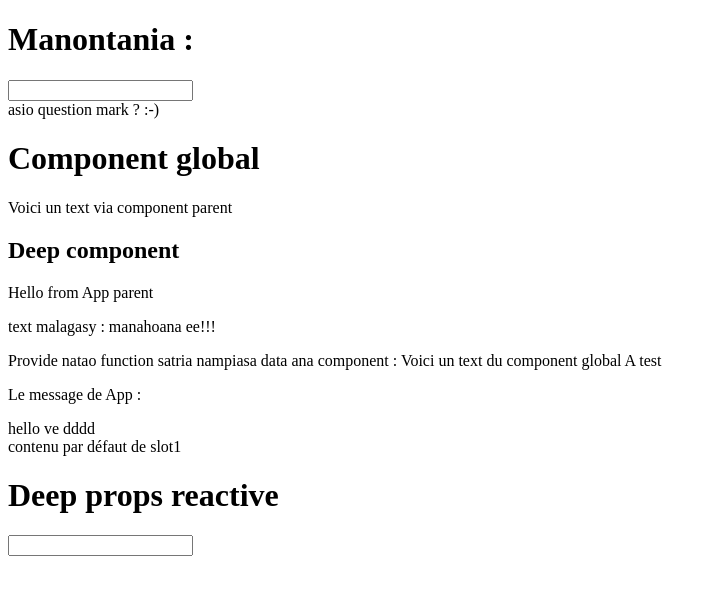
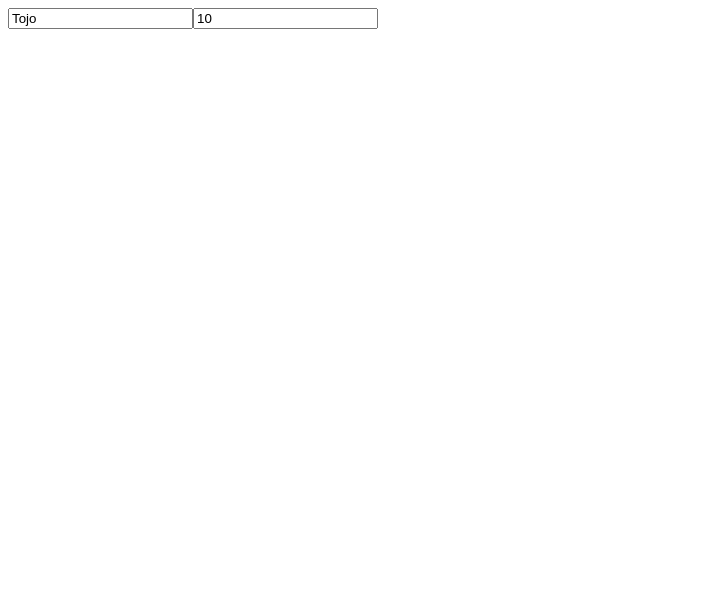
Before and after one commit to fandrianarisataGithub/Master-vue, a Vue app: page / in a window 1280 px wide. Shown: the top 594 px of the page, without its empty margins (0-715 px from the left). Built offline with nearby package versions, Linux system fonts and the light colour scheme.

Commit message:
vue watcher

```diff
--- a/src/App.vue
+++ b/src/App.vue
@@ -1,70 +1,33 @@
 <template>
     <div>
-        <h1>Manontania : </h1>
-        <div>
-            <input type="text" v-model="question">
-        </div>
-        <div class="answer">{{ answer }}</div>
-        <div v-if="gif" class="image">
-            <img :src="gif" alt="">
-        </div>
-        <div>
-            <h1>Component global</h1>
-            <ComponentA text="Voici un text via component parent"/>
-        </div>
-        <div>
-            <h1>Deep props reactive</h1>
-            <input type="text" v-model="depMsg">
-        </div>
+        <input v-model="name" type="text">
+        <input v-model="pers.age" type="text">
     </div>
 </template>
 <script>
 import { computed } from 'vue'
     export default {
-        // provide : {
-        //     messageApp : 'Hello from App parent',
-        //     arahaba : 'manahoana ee!!!'
-        // }, // modeo simple
         data(){
             return {
-                question : '',
-                answer : 'asio question mark ? :-) ',
-                loading : false,
-                gif : null,
-                depMsg : ''
-            }
-        },
-        provide(){
-            return {
-                messageApp : 'Hello from App parent',
-                arahaba : 'manahoana ee!!!',
-                depMsg : computed(() => this.depMsg)
+                name : 'Tojo',
+                pers : {
+                    name : 'Rakoto',
+                    age : 10
+                }
             }
         },
         watch : {
-            question(newQuestion){
-                if(newQuestion.includes('?')){
-                    this.getAnswer()
+            name(newValue, prevValue){
+                if(newValue !== prevValue){
+                    console.log('Vous avez changé de nom')
                 }
+            },
+            'pers.age'(newValue, prevValue){
+                if(newValue !== prevValue){
+                    console.log('Vous avez changé d\'age')
+                }
+
             }
-        },
-        methods: {
-            async getAnswer(){
-                this.loading = true;
-                this.answer = "Aoka aloha an ... :D";
-                try {
-                    const  res = await fetch('https://yesno.wtf/api');
-                    const _dataRes = await res.json()
-                    this.answer = _dataRes.answer
-                    this.gif = _dataRes.image
-
-                } catch (error) {
-                    this.answer = 'Error! tsy misy valiny yes or no'
-                } finally{
-                    this.loading = false
-                }
-            }
-        },
-
+        }
     }
 </script>
```
